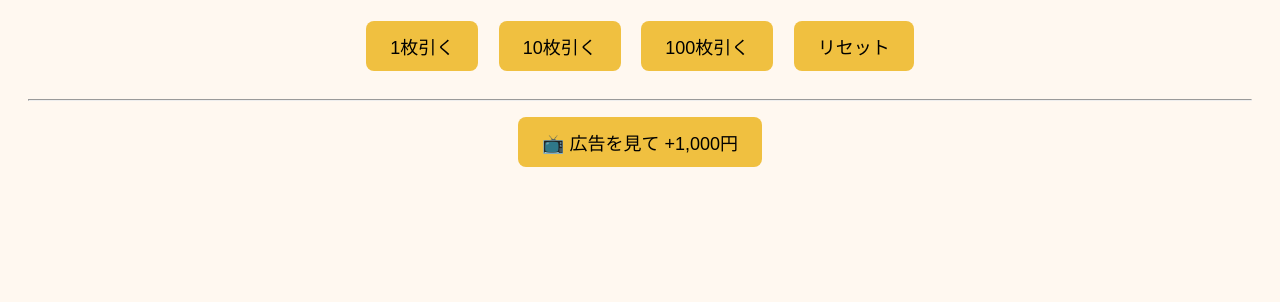
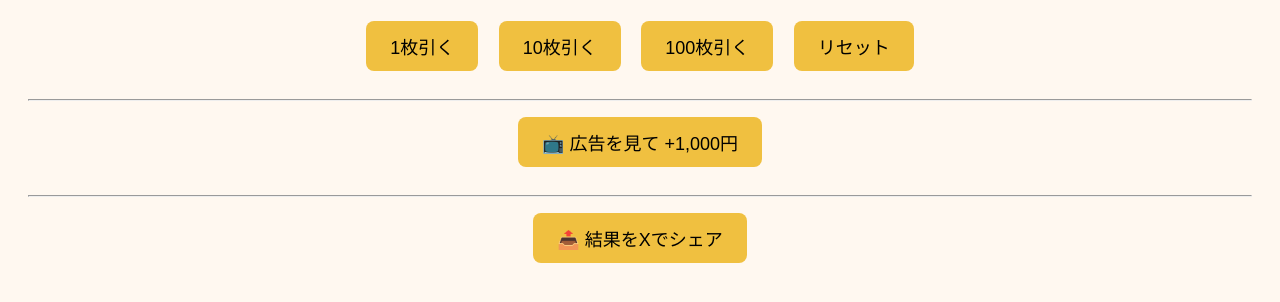
Before and after one commit to kkp-15/ninja-takarakuji-sim, a plain HTML site: page index.html in a window 1280 px wide. Shown: the part 144-446 px from the top of the page. Drawn offline with Linux system fonts and the light colour scheme.

Commit message:
Update index.html

```diff
--- a/index.html
+++ b/index.html
@@ -59,7 +59,9 @@
   <div id="summary"></div>
   <hr>
   <button id="watchAdBtn">📺 広告を見て +1,000円</button>
-  <div id="adStatus"></div>  <script>
+  <div id="adStatus"></div>
+  <hr>
+  <button onclick="shareOnX()">📤 結果をXでシェア</button>  <script>
     let money = 50000;
     let totalSpent = 0;
     let totalWon = 0;
@@ -145,5 +147,13 @@
         btn.disabled = false;
       }, 5000);
     });
+
+    function shareOnX() {
+      const url = encodeURIComponent(location.href);
+      const total = `購入金額：${totalSpent}円、当選金額：${totalWon}円、損益：${totalWon - totalSpent}円`;
+      const text = encodeURIComponent(`宝くじで億万長者シミュレーターの結果🎯\n${total}\nあなたも運試ししてみてね👇`);
+      const shareUrl = `https://twitter.com/intent/tweet?text=${text}&url=${url}&hashtags=宝くじシミュレーター`;
+      window.open(shareUrl, '_blank');
+    }
   </script></body>
 </html>
```
